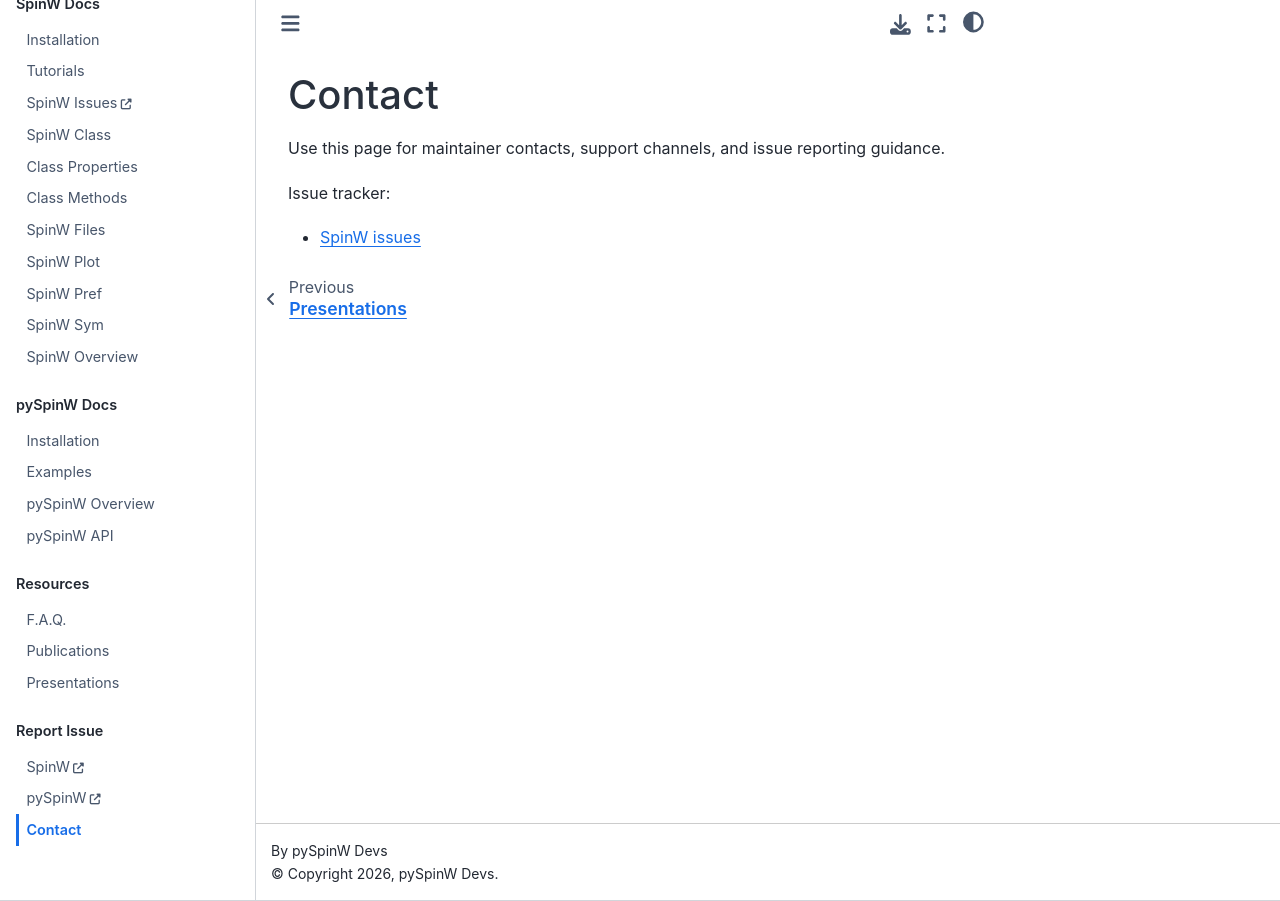
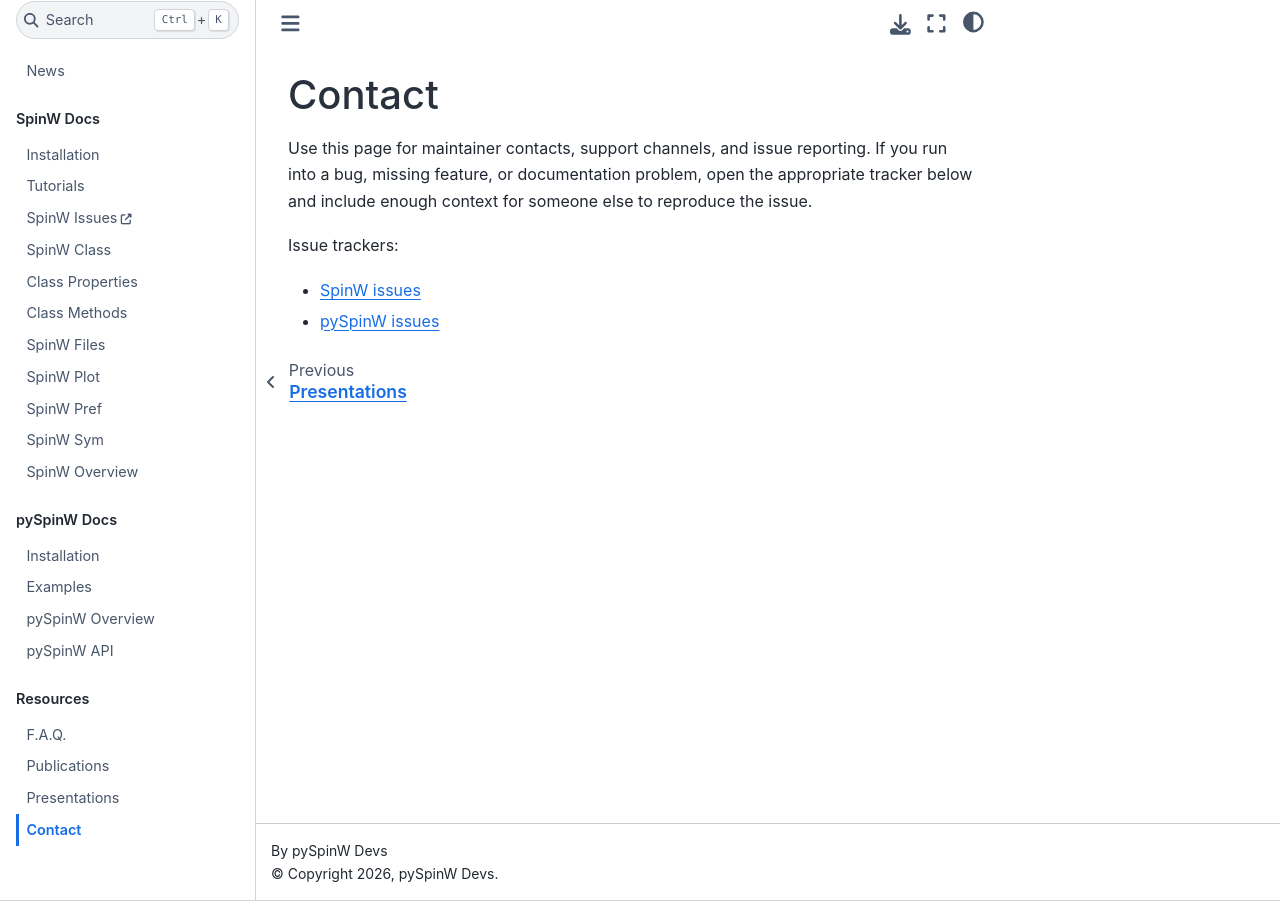
Before and after one commit to SpinW/sphinx-test, a Sphinx documentation site: the page built from docs/resources/contact.rst, in a window 1280 px wide. Built offline with Sphinx 7.4.7 and the Sphinx Book theme 1.1.4, drawn with Linux system fonts in a browser that asks for light colours.

Commit message:
tweek the style

```diff
--- a/docs/resources/contact.rst
+++ b/docs/resources/contact.rst
@@ -1,9 +1,12 @@
 Contact
 =======
 
-Use this page for maintainer contacts, support channels, and issue reporting
-guidance.
+Use this page for maintainer contacts, support channels, and issue reporting.
+If you run into a bug, missing feature, or documentation problem, open the
+appropriate tracker below and include enough context for someone else to
+reproduce the issue.
 
-Issue tracker:
+Issue trackers:
 
 * `SpinW issues <https://github.com/SpinW/spinw/issues>`_
+* `pySpinW issues <https://github.com/SpinW/pySpinW/issues>`_
```
Also changed, not shown: docs/index.rst (+0 -9 lines).
